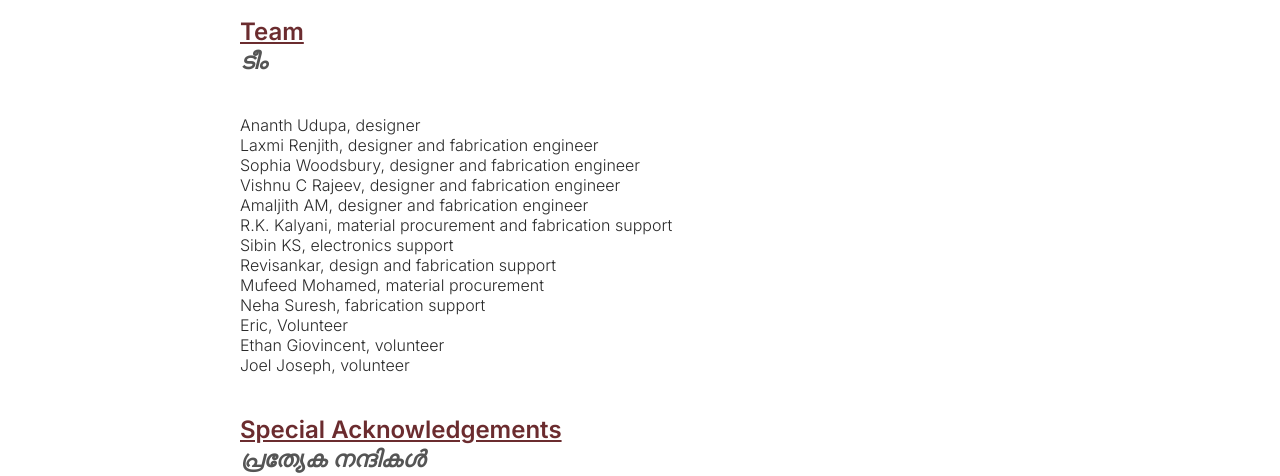
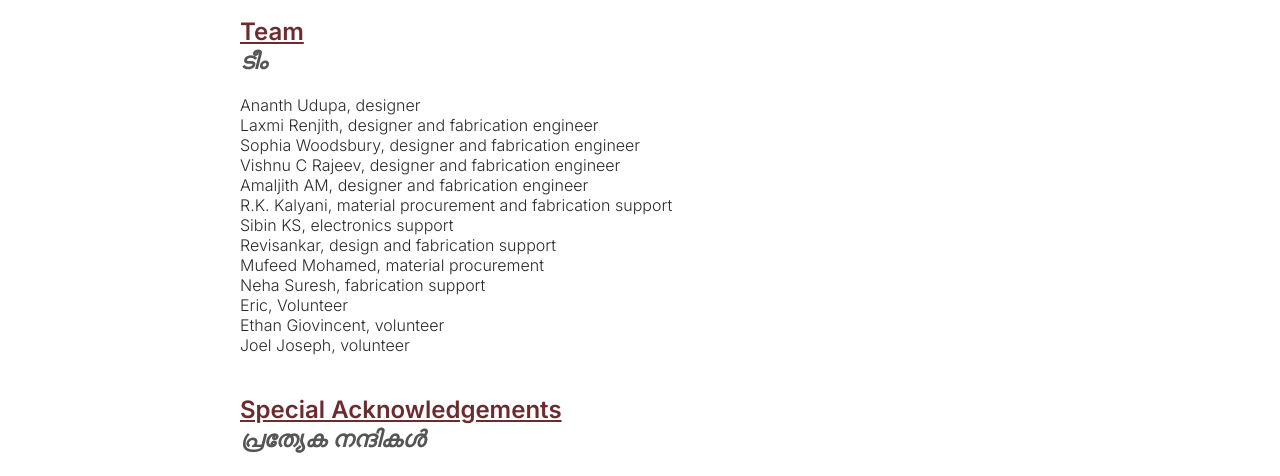
Before and after one commit to ananthudupa/floatingroots, a plain HTML site: page index_colored_buttons.html in a window 1280 px wide. Shown: the part 363-839 px from the top of the page. Drawn offline with Linux system fonts and the light colour scheme.

Commit message:
index_colored_buttons.html

```diff
--- a/index_colored_buttons.html
+++ b/index_colored_buttons.html
@@ -111,7 +111,7 @@
       Your browser does not support the audio element.
     </audio>
     <img class="installation-img" src="images/floating-roots-installation.jpg" alt="Floating Roots Installation Image">
-    <h2><u>Team</u><br><span class="translation">ടീം</span></h2><br>
+    <h2><u>Team</u><br><span class="translation">ടീം</span></h2>
     Ananth Udupa, designer<br>
     Laxmi Renjith, designer and fabrication engineer<br>
     Sophia Woodsbury, designer and fabrication engineer<br>
@@ -126,7 +126,7 @@
     Ethan Giovincent, volunteer<br>
     Joel Joseph, volunteer<br>
     <br>
-    <h2><u>Special Acknowledgements</u><br><span class="translation">പ്രത്യേക നന്ദികൾ</span></h2><br>
+    <h2><u>Special Acknowledgements</u><br><span class="translation">പ്രത്യേക നന്ദികൾ</span></h2>
     Tom Thomas, KSUM<br>
     Jogin Francis, Kerala Fab Lab<br>
     Dr. Soumya Vinayan, Council for Social Development, Hyderabad<br>
```
